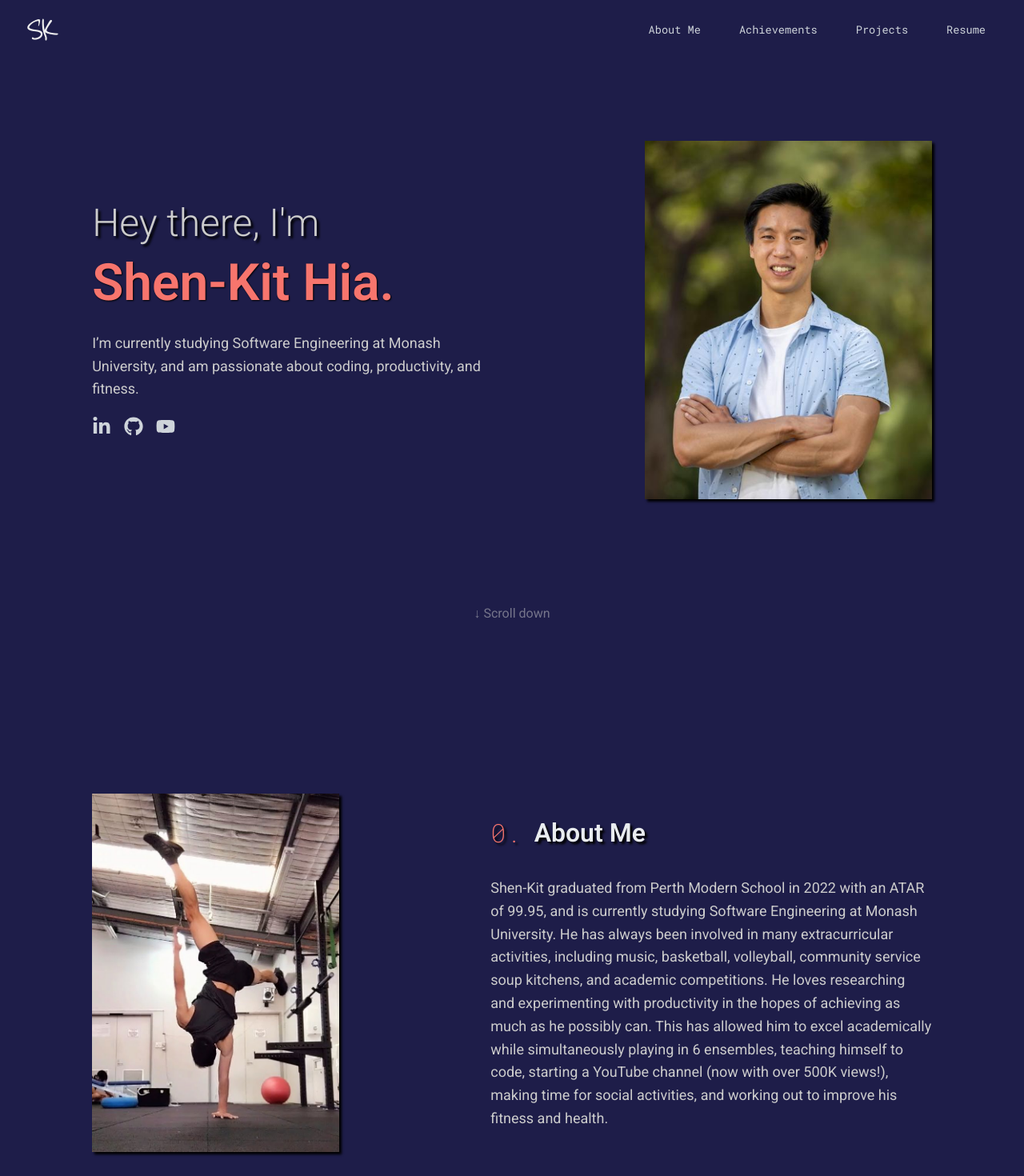
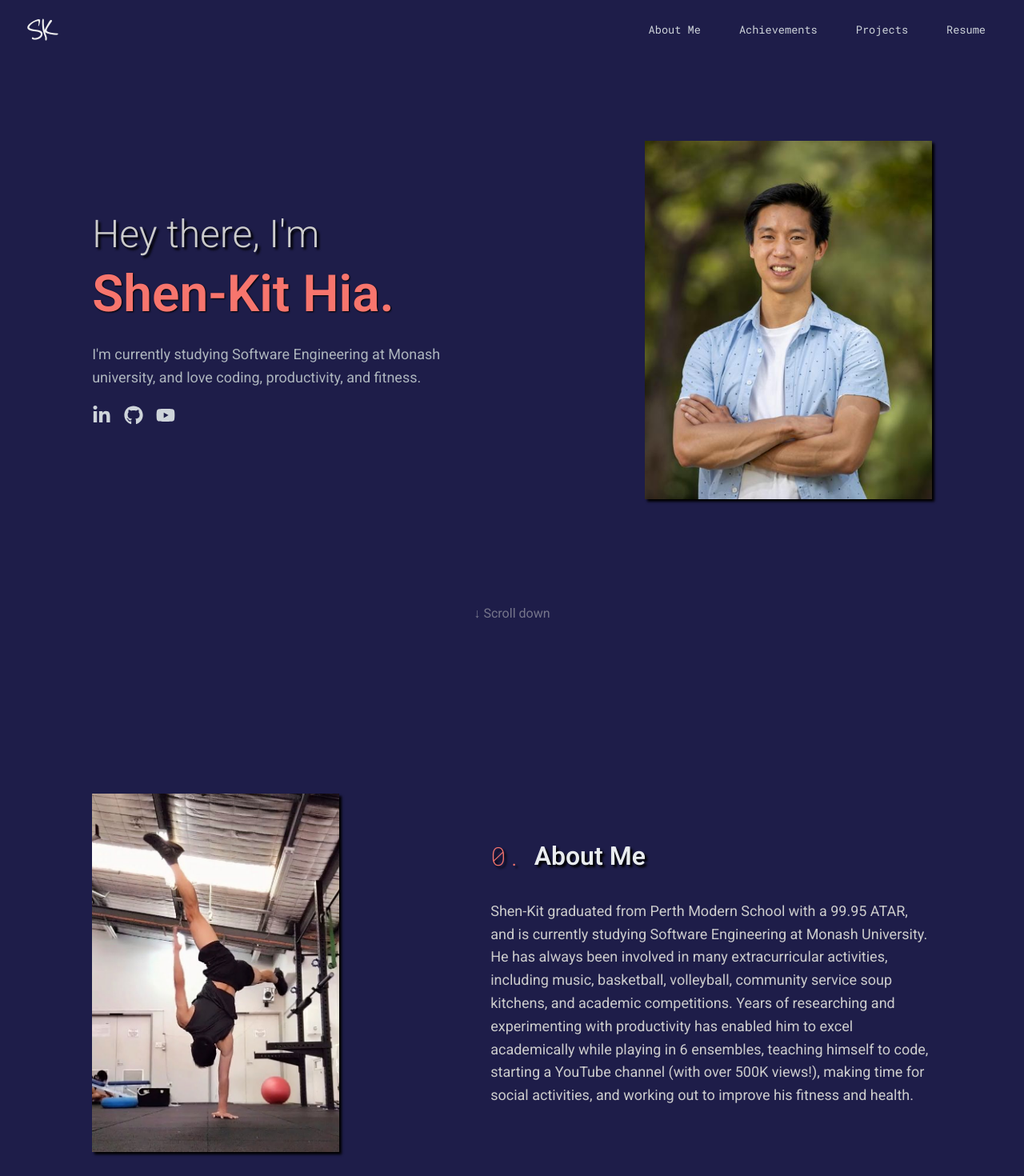
Before and after one commit to shen-kit/personal-website, a React (Vite) app: page / in a window 1280 px wide. Shown: the top 1470 px of the page at 80% size. Built offline with nearby package versions, Linux system fonts and the light colour scheme.

Commit message:
modularises CSS into modules

```diff
--- /dev/null
+++ b/src/Layout.module.css
@@ -0,0 +1,21 @@
+.navLink {
+  font-family: var(--mantine-font-family-monospace);
+  font-size: 0.85rem;
+}
+
+.navLink:hover {
+  letter-spacing: 1px;
+  color: var(--mantine-color-orange-3)
+}
+
+.logo {
+  font-family: Reenie Beanie,cursive;
+  font-size: 3rem;
+  color: var(--mantine-color-bright);
+  letter-spacing: -0.2rem;
+}
+
+.logo:hover {
+  color: var(--mantine-color-orange-3);
+  letter-spacing: -0.1rem;
+}
--- a/src/Layout.tsx
+++ b/src/Layout.tsx
@@ -1,6 +1,7 @@
 import { AppShell, Group, Anchor, Flex } from "@mantine/core";
 import { useHeadroom } from "@mantine/hooks";
 import resume from "./assets/resume.pdf";
+import classes from "./Layout.module.css";
 
 export default function Layout(props: any) {
   const pinned = useHeadroom({ fixedAt: 120 });
@@ -18,7 +19,7 @@ export default function Layout(props: any) {
       <AppShell.Header>
         <Flex justify="space-between" pl="xl" pr="xl">
           <Anchor
-            className="logo"
+            className={classes.logo}
             underline="never"
             onClick={() => homeSection?.scrollIntoView({ behavior: "smooth" })}
           >
@@ -26,7 +27,7 @@ export default function Layout(props: any) {
           </Anchor>
           <Group gap="3rem" justify="flex-end" mx="1rem">
             <Anchor
-              className="nav-link"
+              className={classes.navLink}
               underline="never"
               onClick={() =>
                 aboutSection?.scrollIntoView({ behavior: "smooth" })
@@ -35,7 +36,7 @@ export default function Layout(props: any) {
               About Me
             </Anchor>
             <Anchor
-              className="nav-link"
+              className={classes.navLink}
               underline="never"
               onClick={() =>
                 achievementsSection?.scrollIntoView({ behavior: "smooth" })
@@ -43,11 +44,11 @@ export default function Layout(props: any) {
             >
               Achievements
             </Anchor>
-            {/*<Anchor className="nav-link" underline="never">
+            {/*<Anchor className={classes.navLink} underline="never">
               Experience
             </Anchor>*/}
             <Anchor
-              className="nav-link"
+              className={classes.navLink}
               underline="never"
               onClick={() =>
                 projectsSection?.scrollIntoView({ behavior: "smooth" })
@@ -59,7 +60,7 @@ export default function Layout(props: any) {
               href={resume}
               target="_blank"
               rel="noopener noreferrer"
-              className="nav-link"
+              className={classes.navLink}
               underline="never"
             >
               Resume
--- /dev/null
+++ b/src/components/SectionHeader.module.css
@@ -0,0 +1,3 @@
+.orange {
+  color: var(--mantine-color-orange-3);
+}
--- a/src/components/SectionHeader.tsx
+++ b/src/components/SectionHeader.tsx
@@ -1,11 +1,12 @@
 import { Group, Title, useMantineTheme } from "@mantine/core";
+import classes from "./SectionHeader.module.css";
 
 export default function SectionHeader(props: any) {
   const theme = useMantineTheme();
   return (
     <Group className="text-shadow scale-on-hover">
       <Title
-        className="orange"
+        className={classes.orange}
         order={3}
         fw={200}
         ff={theme.fontFamilyMonospace}
--- a/src/sections/AboutSection.tsx
+++ b/src/sections/AboutSection.tsx
@@ -22,17 +22,15 @@ export default function AboutSection() {
       <Stack gap="xl">
         <SectionHeader number="0" text="About Me" />
         <Text size="lg">
-          Shen-Kit graduated from Perth Modern School in 2022 with an ATAR of
-          99.95, and is currently studying Software Engineering at Monash
-          University. He has always been involved in many extracurricular
-          activities, including music, basketball, volleyball, community service
-          soup kitchens, and academic competitions. He loves researching and
-          experimenting with productivity in the hopes of achieving as much as
-          he possibly can. This has allowed him to excel academically while
-          simultaneously playing in 6 ensembles, teaching himself to code,
-          starting a YouTube channel (now with over 500K views!), making time
-          for social activities, and working out to improve his fitness and
-          health.
+          Shen-Kit graduated from Perth Modern School with a 99.95 ATAR, and is
+          currently studying Software Engineering at Monash University. He has
+          always been involved in many extracurricular activities, including
+          music, basketball, volleyball, community service soup kitchens, and
+          academic competitions. Years of researching and experimenting with
+          productivity has enabled him to excel academically while playing in 6
+          ensembles, teaching himself to code, starting a YouTube channel (with
+          over 500K views!), making time for social activities, and working out
+          to improve his fitness and health.
         </Text>
       </Stack>
     </Flex>
--- a/src/sections/AchievementsSection.module.css
+++ b/src/sections/AchievementsSection.module.css
@@ -1,6 +1,6 @@
 .carouselSlide {
   background: #2e2c78;
-  box-shadow: var(--shadow)
+  box-shadow: var(--shadow);
 }
 
 .indicator {
@@ -13,6 +13,7 @@
   }
 }
 
+/* hide disabled controls (at start or end) */
 .control {
   &[data-inactive] {
     opacity: 0;
@@ -25,6 +26,7 @@
   opacity: 0;
 }
 
+/* show controls only on hover */
 .root {
   &:hover {
     .controls {
--- a/src/sections/AchievementsSection.tsx
+++ b/src/sections/AchievementsSection.tsx
@@ -19,11 +19,10 @@ function CarouselCard({ title, listItems }: CardProps) {
         <Stack
           h="100%"
           justify="center"
-          pt="lg"
+          p="lg"
           pb="xl"
           align="center"
           className={classes.carouselSlide}
-          pl="lg"
         >
           <Title order={4} pb="lg">
             {title}
--- a/src/sections/HomeSection.tsx
+++ b/src/sections/HomeSection.tsx
@@ -56,9 +56,9 @@ const HomeSection = () => {
               Shen-Kit Hia.
             </Title>
           </Stack>
-          <Text size="lg" className="scale-on-hover">
-            I’m currently studying Software Engineering at Monash University,
-            and am passionate about coding, productivity, and fitness.
+          <Text size="lg" className="scale-on-hover" c={theme.colors.gray[5]}>
+            I'm currently studying Software Engineering at Monash university,
+            and love coding, productivity, and fitness.
           </Text>
           <Group>
             <Anchor
--- a/src/styles.css
+++ b/src/styles.css
@@ -1,3 +1,5 @@
+/* ===== Import Fonts ===== */
+
 /* roboto */
 @import url('https://fonts.googleapis.com/css2?family=Roboto:ital,wght@0,100..900;1,100..900&display=swap');
 /* roboto mono */
@@ -7,7 +9,7 @@
 /* source code pro */
 @import url('https://fonts.googleapis.com/css2?family=Source+Code+Pro:ital,wght@0,200..900;1,200..900&display=swap');
 
-/* define global variables */
+/* ===== Global Variables ===== */
 :root {
 
   --shadow: 3px 3px 3px #000;
@@ -38,28 +40,6 @@
   box-shadow: var(--shadow);
 }
 
-.nav-link {
-  font-family: var(--mantine-font-family-monospace);
-  font-size: 0.85rem;
-}
-
-.nav-link:hover {
-  letter-spacing: 1px;
-  color: var(--mantine-color-orange-3)
-}
-
-.logo {
-  font-family: Reenie Beanie,cursive;
-  font-size: 3rem;
-  color: var(--mantine-color-bright);
-  letter-spacing: -0.2rem;
-}
-
-.logo:hover {
-  color: var(--mantine-color-orange-3);
-  letter-spacing: -0.1rem;
-}
-
 .bright-on-hover:hover {
   color: var(--mantine-color-bright);
 }
@@ -70,17 +50,13 @@
 }
 
 .scale-large-on-hover {
-  transition: transform 0.1s;
+  transition: transform 100ms;
 }
 
 .scale-large-on-hover:hover {
   transform: scale(1.2);
 }
 
-.orange {
-  color: var(--mantine-color-orange-3);
-}
-
 strong {
   color: var(--mantine-color-orange-3);
 }
```
